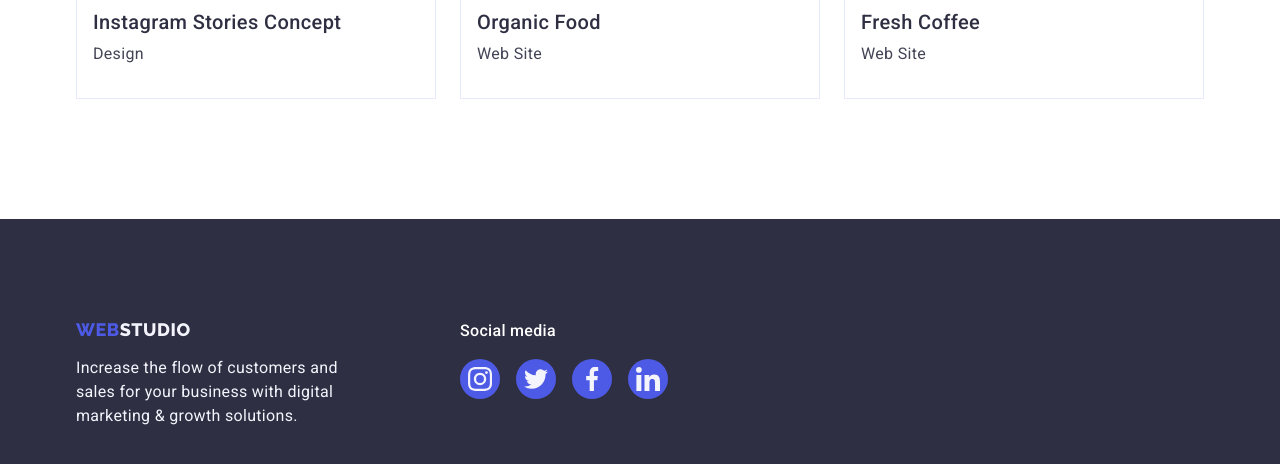
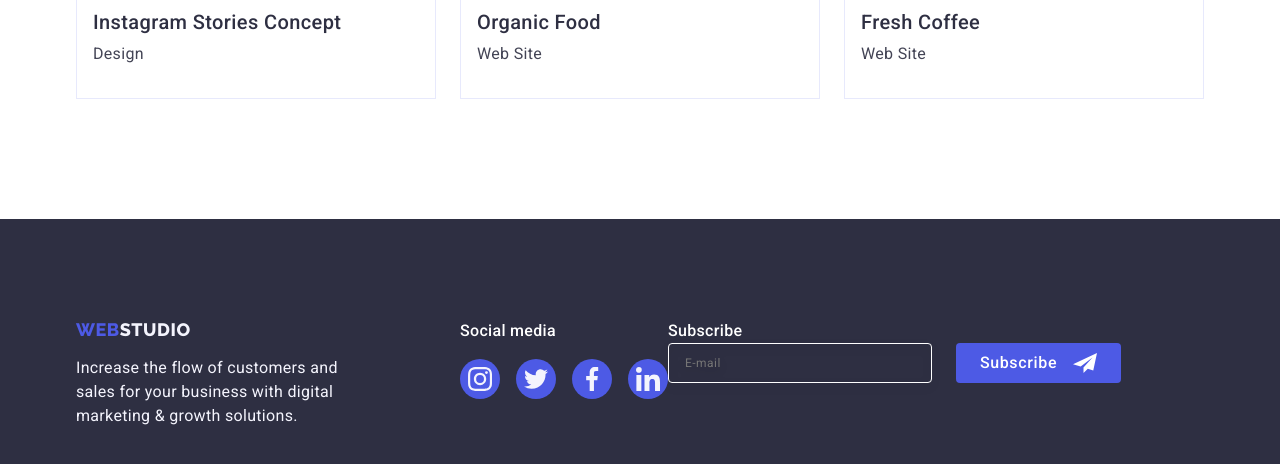
Before and after one commit to kladmone/goit-markup-hw-05, a plain HTML site: page portfolio.html in a window 1280 px wide. Shown: the part 1551-2015 px from the top of the page. Drawn offline with nearby package versions, Linux system fonts and the light colour scheme.

Commit message:
Update portfolio.html

```diff
--- a/portfolio.html
+++ b/portfolio.html
@@ -307,6 +307,26 @@
             </li>
           </ul>
         </div>
+        <div class="footer-form-container">
+          <p class="footer-form-text">Subscribe</p>
+          <form class="footer-form">
+            <label for="footer-email" class="footer-form-label">
+              <input
+                type="email"
+                name="footer-email"
+                class="footer-input"
+                placeholder="E-mail"
+                id="footer-email"
+              />
+            </label>
+            <button type="submit" class="footer-form-btn">
+              Subscribe
+              <svg class="footer-form-icon" width="24" height="24">
+                <use href="./images/icons.svg#icon-Frame"></use>
+              </svg>
+            </button>
+          </form>
+        </div>
       </div>
     </footer>
   </body>
```
